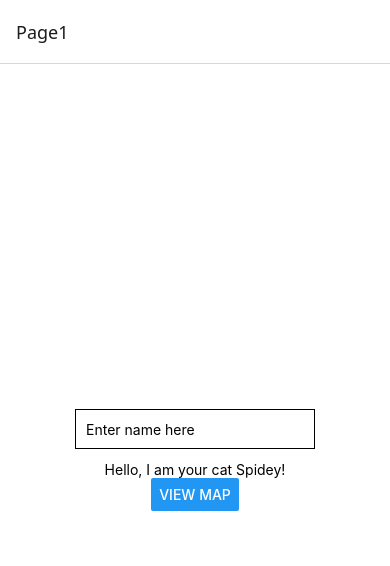
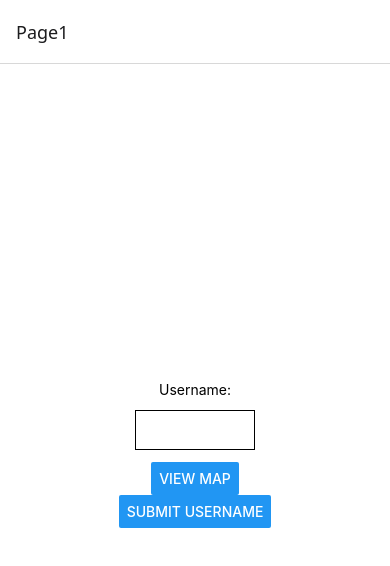
Before and after one commit to CharlieHudson31/MyReactNativeApp, a React Native app: screen /Page1 in a window 390 px wide. Shown: the top 566 px of the page. Built offline with nearby package versions, Linux system fonts and the light colour scheme; no server answers.

Commit message:
feat: 16: Button for adding username to db.
A button has been implemented on the UI that connects to the backend and
make a write call using a username from an input box.

```diff
--- a/Page1.js
+++ b/Page1.js
@@ -1,26 +1,31 @@
 import React from 'react';
 import { Button, ScrollView, StyleSheet, Text, TextInput, View } from 'react-native';
 import { useNavigation } from '@react-navigation/native';
-
+import addToFireStore from './firestore.js'
 const Page1 = () => {
     const [name, setName] = React.useState('Spidey');
     const navigation = useNavigation();
     //const [text, onChangeText] = React.useState('Useless Text');
     return (
       <View style={styles.container}>
+            <Text>Username:</Text>
       <TextInput
       style= {styles.input}
         onChangeText={(t) => {
           console.log('Text input changed to:', t)
           setName(t)}
         }
-        defaultValue="Enter name here"
+        defaultValue=""
       />
-      <Text>Hello, I am your cat {name}!</Text>
       <Button
         title="View Map"
         onPress={() => navigation.navigate('Page2')}
       />
+      <Button
+      title="Submit Username"
+      onPress={
+        ()=>addToFireStore(name)
+      }></Button>
     </View>
     );
   };
@@ -37,6 +42,7 @@ const Page1 = () => {
     },
     input: {
       height: 40,
+      width: 120,
       margin: 12,
       borderWidth: 1,
       padding: 10,
--- a/firestore.js
+++ b/firestore.js
@@ -1,3 +1,5 @@
+import { collection, getDocs, addDoc } from 'firebase/firestore/lite';
+import db from './firebaseConfig'
 
 async function getCollection(db) {
     const Col = collection(db, 'user');
@@ -5,17 +7,17 @@ async function getCollection(db) {
     //const cityList = citySnapshot.docs.map(doc => doc.data());
     return Col;
   }
+
+
 // Function to add a document to Firestore
-async function addToFirestore() {
+async function addToFirestore(username) {
     try {
         // Await the collection reference
         const myCol = await getCollection(db);
 
         // Add a document to the collection
         const docRef = await addDoc(myCol, {
-            name: "John Doe",
-            age: 30,
-            city: "New York"
+            name: username,
         });
 
         console.log("Document written with ID: ", docRef.id);
@@ -24,3 +26,4 @@ async function addToFirestore() {
         console.error("Error adding document: ", e);
     }
 }
+export default addToFirestore
```
